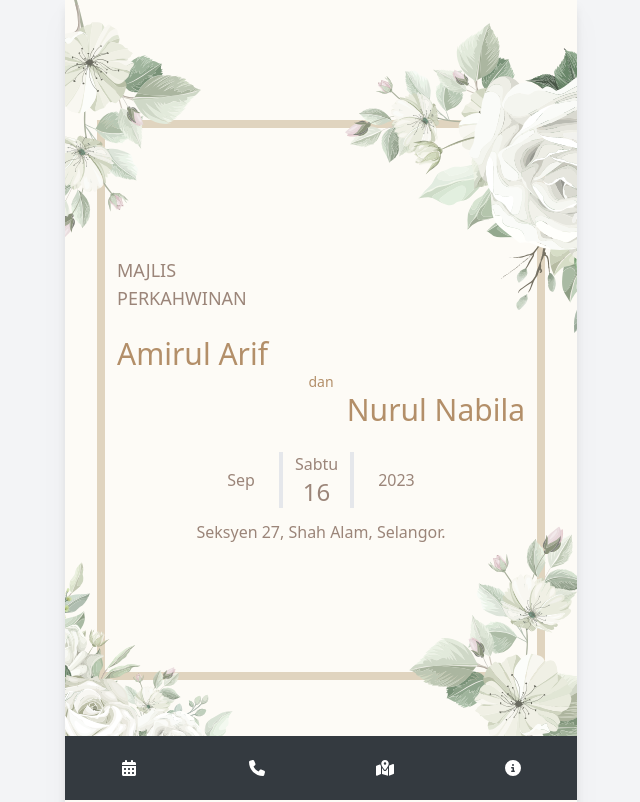
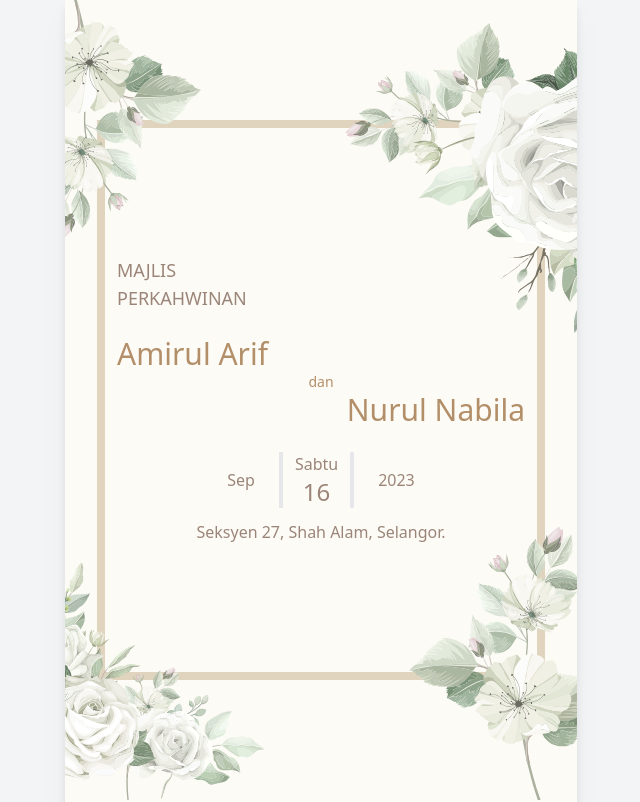
Before and after one commit to naimsolong/kad-jemputan-arif-dan-nabila, a Nuxt app: page /pengantin-lelaki in a window 1280 px wide. Shown: the top 802 px of the page, without its empty margins (319-959 px from the left). Built offline with nearby package versions, Linux system fonts and the light colour scheme.

Commit message:
Update card-footer.vue

```diff
--- a/components/card-footer.vue
+++ b/components/card-footer.vue
@@ -13,7 +13,7 @@ const changeTab = (name) => {
 </script>
 
 <template>
-    <div class="text-center sticky bottom-0 bg-[#343a40]">
+    <div class="text-center fixed bottom-0 bg-[#343a40]">
         <div :class="{'hidden': tab == '','max-h-96 p-6': true}">
             <card-footer-calendar v-if="tab == 'calendar'" :calendar="props.footerDetails.calendar"/>
             <card-footer-contact v-if="tab == 'contact'" :contacts="props.footerDetails.contacts"/>
```
